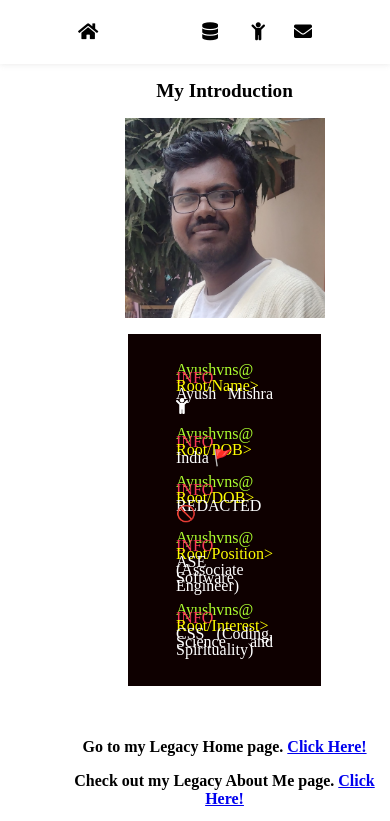
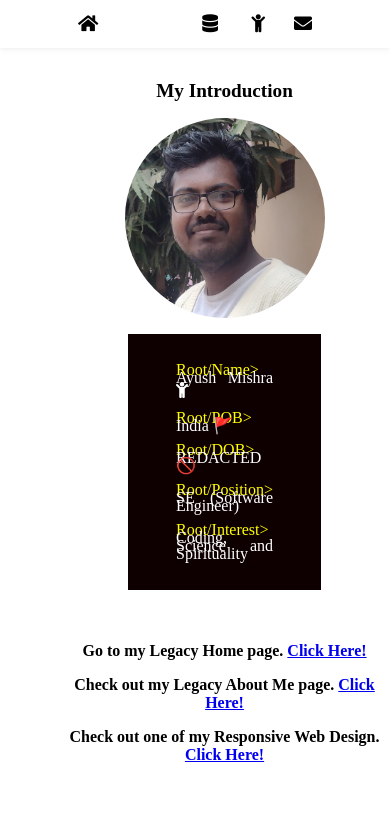
Before and after one commit to ayushnvs/ayushnvs.github.io, a plain HTML site: page index.html in a window 390 px wide. Shown: the top 821 px of the page. Drawn offline with Linux system fonts and the light colour scheme.

Commit message:
Few Changes

```diff
--- a/index.html
+++ b/index.html
@@ -41,34 +41,34 @@
                     <section class="text-container">
                         <div class="info-content">
                             <p>
-                                <span class="color-1">Ayushvns@</span>
-                                <span class="color-2">INFO</span>
-                                <span class="color-3">Root/Name></span>
+                                <span class="color-1 usrnm">Ayushvns@</span>
+                                <span class="color-2 info-text">INFO</span>
+                                <span class="color-3 main-att">Root/Name></span>
                                 Ayush Mishra <i class='fas fa-child'></i>
                             </p>
                             <p>
-                                <span class="color-1">Ayushvns@</span>
-                                <span class="color-2">INFO</span>
-                                <span class="color-3">Root/POB></span>
+                                <span class="color-1 usrnm">Ayushvns@</span>
+                                <span class="color-2 info-text">INFO</span>
+                                <span class="color-3 main-att">Root/POB></span>
                                 India &#128681;
                             </p>
                             <p>
-                                <span class="color-1">Ayushvns@</span>
-                                <span class="color-2">INFO</span>
-                                <span class="color-3">Root/DOB></span>
+                                <span class="color-1 usrnm">Ayushvns@</span>
+                                <span class="color-2 info-text">INFO</span>
+                                <span class="color-3 main-att">Root/DOB></span>
                                 REDACTED &#128683;
                             </p>
                             <p>
-                                <span class="color-1">Ayushvns@</span>
-                                <span class="color-2">INFO</span>
-                                <span class="color-3">Root/Position></span>
-                                ASE (Associate Software Engineer)
+                                <span class="color-1 usrnm">Ayushvns@</span>
+                                <span class="color-2 info-text">INFO</span>
+                                <span class="color-3 main-att">Root/Position></span>
+                                SE (Software Engineer)
                             </p>
                             <p>
-                                <span class="color-1">Ayushvns@</span>
-                                <span class="color-2">INFO</span>
-                                <span class="color-3">Root/Interest></span>
-                                CSS (Coding, Science and Spirituality)
+                                <span class="color-1 usrnm">Ayushvns@</span>
+                                <span class="color-2 info-text">INFO</span>
+                                <span class="color-3 main-att">Root/Interest></span>
+                                Coding, Science and Spirituality
                             </p>
                         </div>
 
--- a/style.css
+++ b/style.css
@@ -20,7 +20,7 @@ a:hover {
 	background: white;
 	width: 100%;
 	box-shadow: 0 1px 5px rgba(233, 232, 232, 0.8);
-	height: 4em;
+	height: 3em;
 	display: grid;
 	grid-template-columns: 1fr 3fr 1fr;
 }
@@ -69,6 +69,7 @@ a:hover {
 	width: 200px;
 	height: 200px;
 	justify-self: center;
+	border-radius: 25%;
 }
 
 .info-content {
@@ -109,7 +110,7 @@ footer {
 	box-shadow: 0 1px 5px rgba(184, 183, 183, 0.8);
 	/* border:1px solid rgb(250, 4, 4); */
 	/* background: #c4c3d0; */
-	height: 6em;
+	height: 3em;
 	display: grid;
 	grid-template-columns: 1fr;
 }
@@ -120,6 +121,12 @@ footer {
 
 @media (max-width: 1000px) {
 	.menus span.nav-me {
+		display: none;
+	}
+	.me {
+		border-radius: 40%;
+	}
+	.color-1, .color-2 {
 		display: none;
 	}
 }
@@ -143,5 +150,8 @@ footer {
 		display: grid;
 		grid-template-columns: 1fr 250fr 1fr;
 	}
+	.me {
+		border-radius: 50%;
+	}
 
 }
```
Also changed, not shown: pages/about/index.html (+1 -1 lines), 1 other file.
